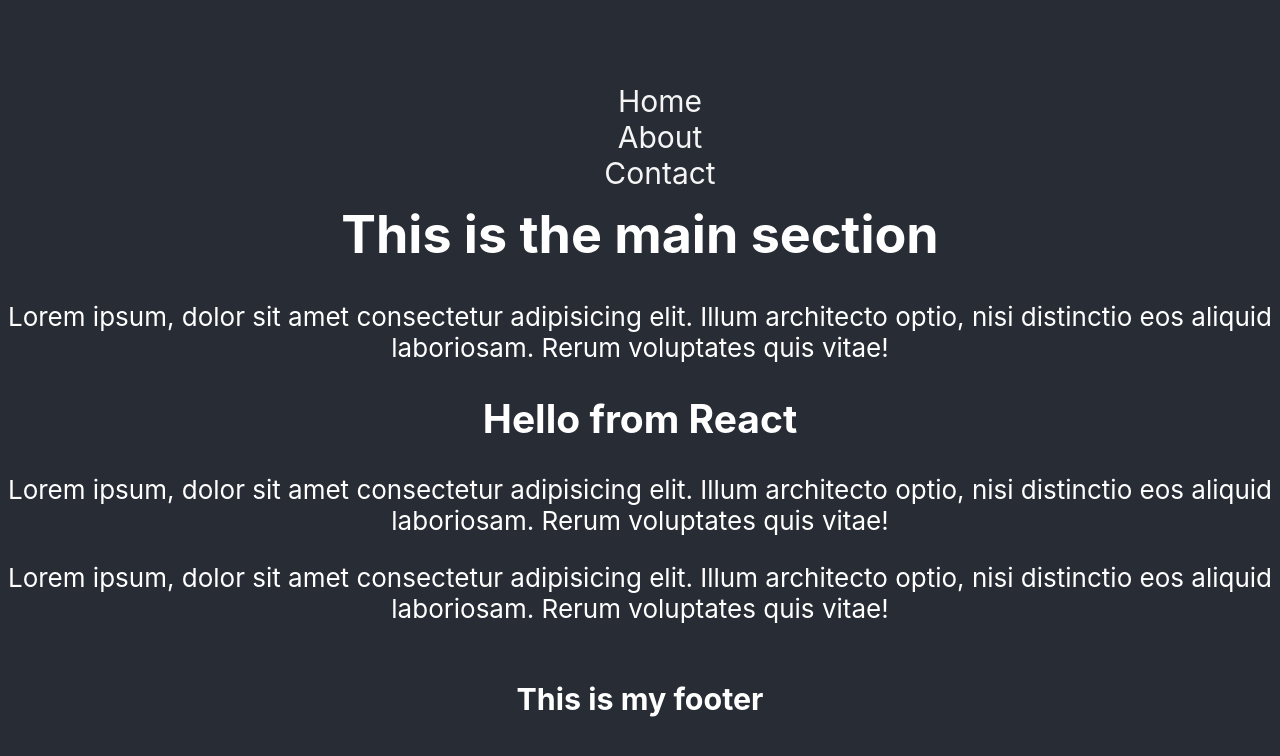
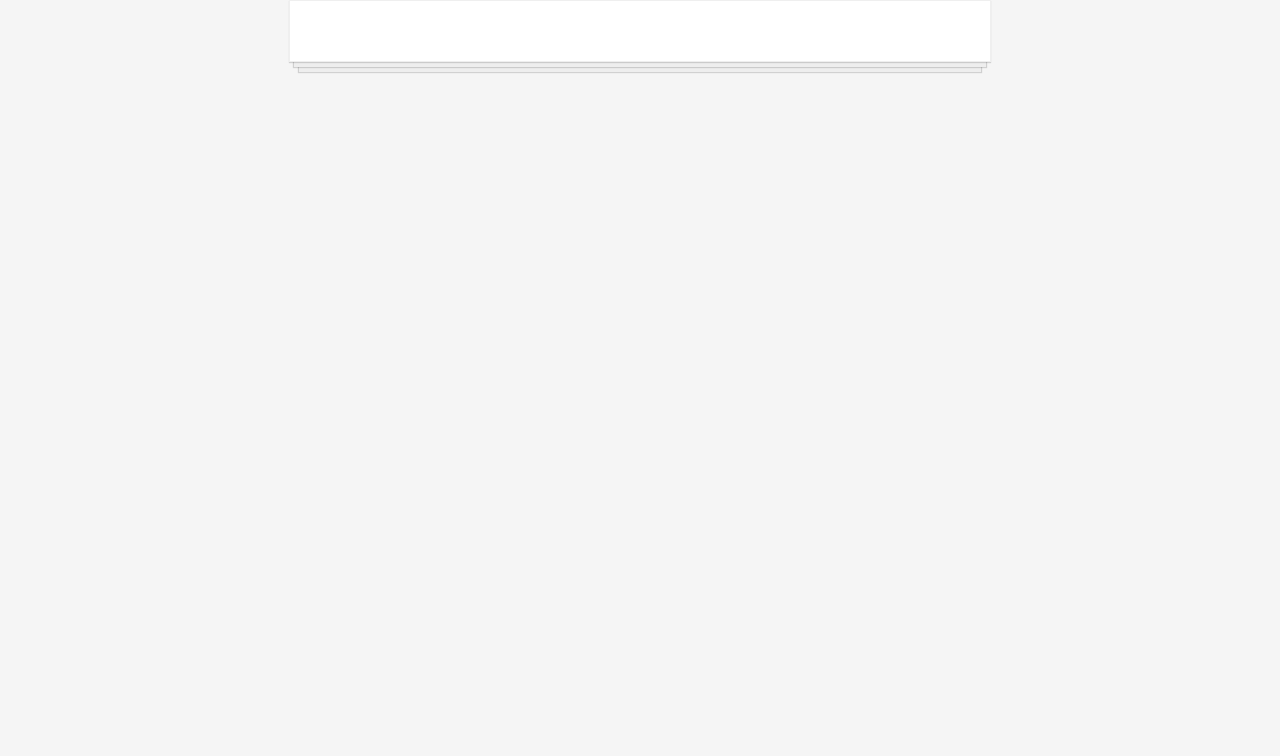
Before and after one commit to theolvq/react-learning, a React (Create React App) app in the folder scrimba-course/: page / in a window 1280 px wide. Shown: the top 756 px of the page. Built offline with nearby package versions, Linux system fonts and the light colour scheme.

Commit message:
basics of props

```diff
--- a/scrimba-course/src/App.css
+++ b/scrimba-course/src/App.css
@@ -1,4 +1,4 @@
-body {
+/* body {
   margin: 0;
 }
 
@@ -12,24 +12,47 @@ body {
   justify-content: center;
   font-size: calc(10px + 2vmin);
   color: white;
+} */
+
+body {
+  background-color: whitesmoke;
 }
 
-.navbar {
-  height: 100px;
-  color: whitesmoke;
-  margin-bottom: 15px;
+.todo-list {
+  background-color: white;
+  margin: auto;
+  width: 50%;
+  display: flex;
+  flex-direction: column;
+  align-items: center;
+  border: 1px solid #efefef;
+  box-shadow:
+    /* The top layer shadow */ 0 1px 1px rgba(0, 0, 0, 0.15),
+    /* The second layer */ 0 10px 0 -5px #eee,
+    /* The second layer shadow */ 0 10px 1px -4px rgba(0, 0, 0, 0.15),
+    /* The third layer */ 0 20px 0 -10px #eee,
+    /* The third layer shadow */ 0 20px 1px -9px rgba(0, 0, 0, 0.15);
+  padding: 30px;
+}
+
+.todo-item {
+  display: flex;
+  justify-content: flex-start;
+  align-items: center;
+  padding: 30px 20px 0;
+  width: 70%;
+  border-bottom: 1px solid #cecece;
+  font-family: Roboto, sans-serif;
+  font-weight: 100;
+  font-size: 15px;
+  color: #333333;
+}
+
+input[type='checkbox'] {
+  margin-right: 10px;
   font-size: 30px;
 }
 
-.navbar ul {
-  list-style: none;
+input[type='checkbox']:focus {
+  outline: 0;
 }
-
-.navbar a {
-  text-decoration: none;
-  color: whitesmoke;
-}
-
-.navbar a:hover {
-  opacity: 0.6;
-}
--- a/scrimba-course/src/App.js
+++ b/scrimba-course/src/App.js
@@ -1,15 +1,12 @@
 import './App.css';
 import React from 'react';
-import Header from './components/Header';
-import MainContent from './components/MainContent';
-import Footer from './components/Footer';
+// import ToDoItem from './components/ToDoItem';
+// import ContactCard from './components/ContactCard';
 
 function App() {
   return (
     <div className='App'>
-      <Header />
-      <MainContent />
-      <Footer />
+      <div className='todo-list'></div>
     </div>
   );
 }
--- /dev/null
+++ b/scrimba-course/src/components/ContactCard.js
@@ -0,0 +1,40 @@
+import React from 'react';
+
+const ContactCard = props => {
+  console.log(props);
+  return (
+    <div className='contact-card'>
+      <img src={props.imgURL} alt={`cute cat named ${props.name}`} />
+      <h3>{props.name}</h3>
+      <p>Phone: {props.phone}</p>
+      <p>Email: {props.email}</p>
+    </div>
+  );
+};
+
+export default ContactCard;
+
+/* <ContactCard
+          name='Mr. Whiskerson'
+          imgURL='http://placekitten.com/300/200'
+          phone='(212) 555-1234'
+          email='mr.whiskaz@catnap.meow'
+        />
+        <ContactCard
+          name='Fluffykins'
+          imgURL='http://placekitten.com/400/200'
+          phone='(212) 555-1234'
+          email='fluff@me.com'
+        />
+        <ContactCard
+          name='Destroyer'
+          imgURL='http://placekitten.com/400/300'
+          phone='(212) 555-3456'
+          email='ofworlds@yahoo.com'
+        />
+        <ContactCard
+          name='Felix'
+          imgURL='http://placekitten.com/200/100'
+          phone='(212) 555-4567'
+          email='thecat@hotmail.com'
+        /> */
--- /dev/null
+++ b/scrimba-course/src/components/ToDoItem.js
@@ -0,0 +1,12 @@
+import React from 'react';
+
+const ToDoItem = () => {
+  return (
+    <div className='todo-item'>
+      <input type='checkbox' />
+      <label>Placeholder</label>
+    </div>
+  );
+};
+
+export default ToDoItem;
```
